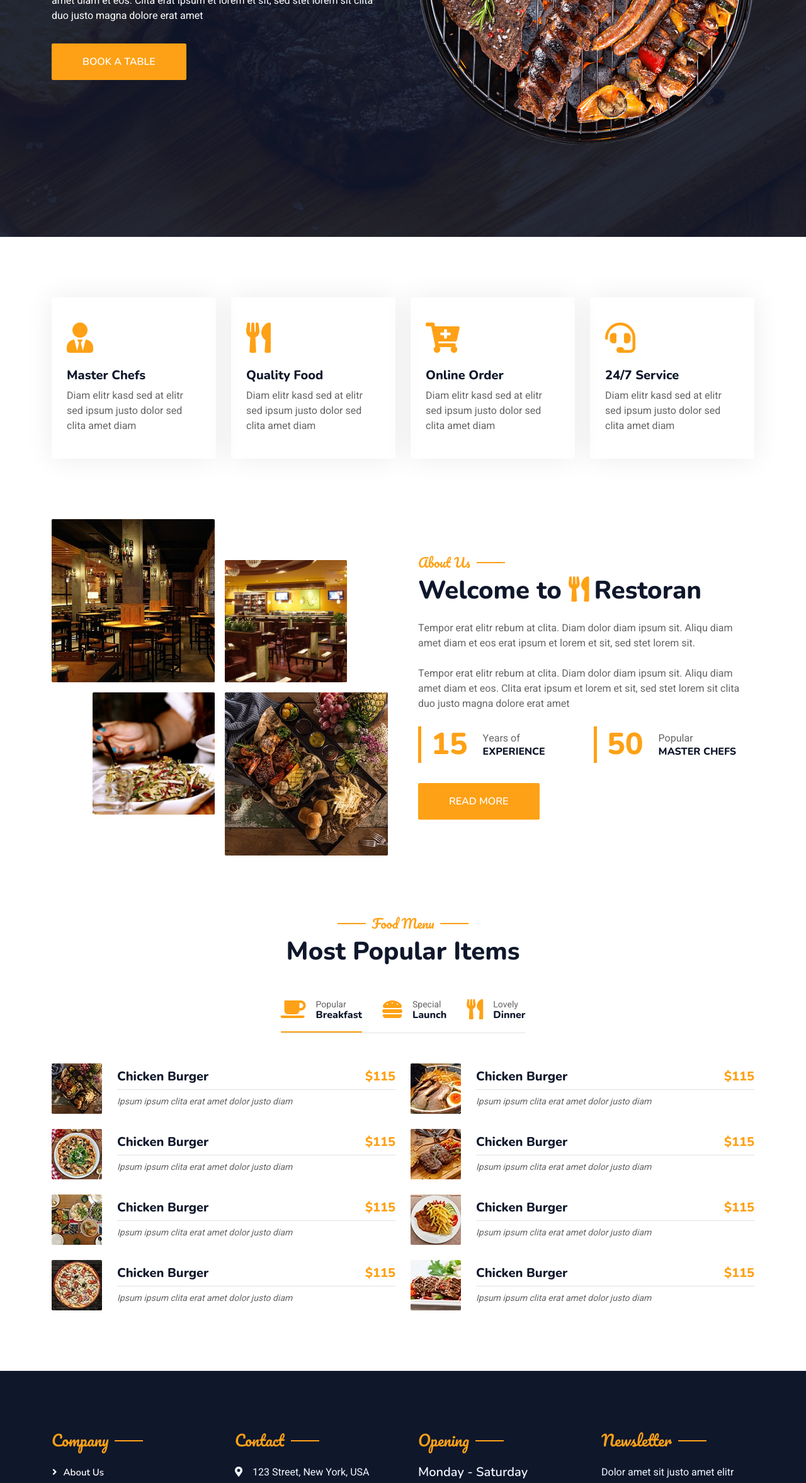
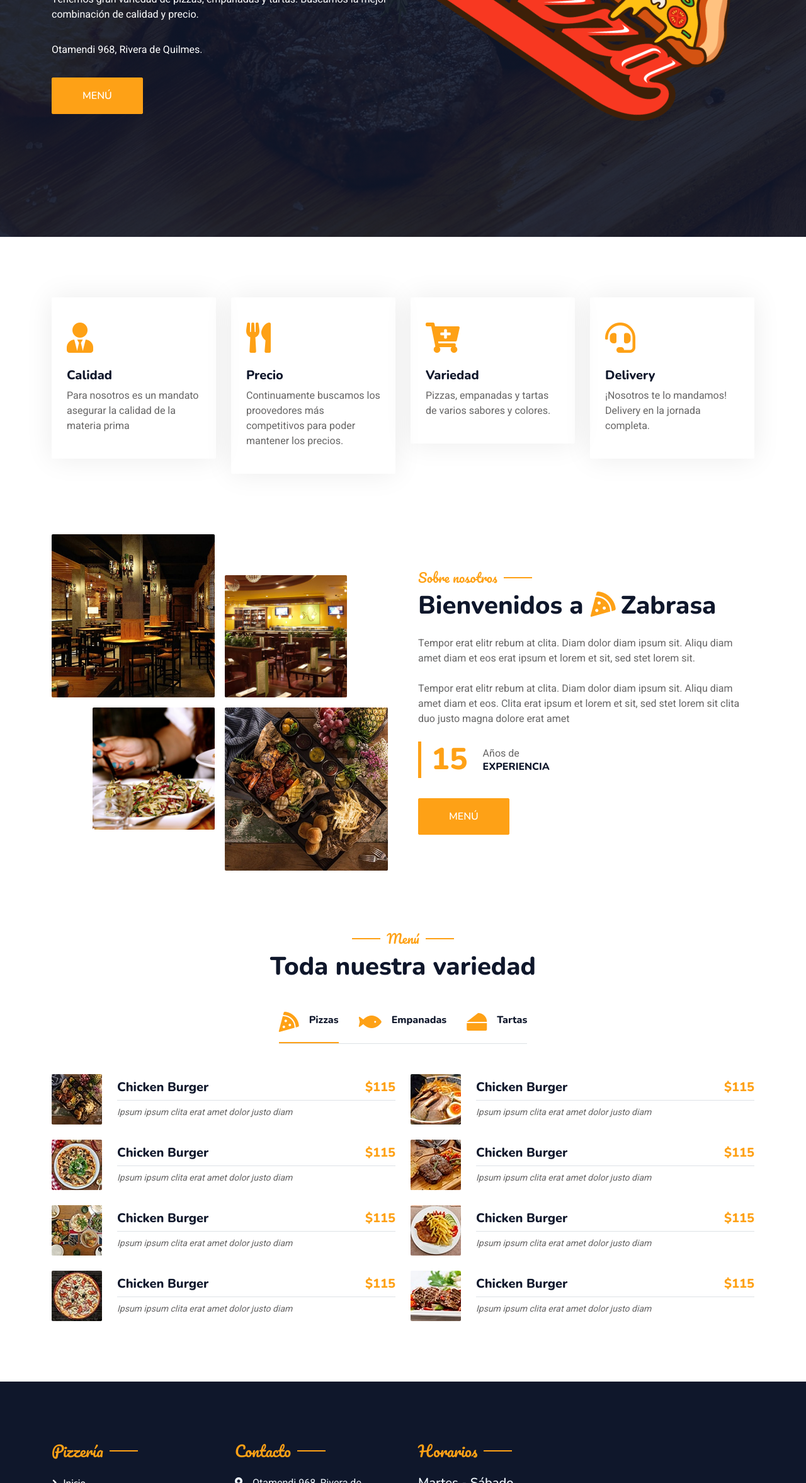
Before and after one commit to Amarillob/themewagon-restoran-pizzeria, a plain HTML site: page mvp/index.html in a window 1280 px wide. Shown: the part 446-2800 px from the top of the page at 63% size. Drawn offline with nearby package versions, Linux system fonts and the light colour scheme.

Commit message:
cambios generales

```diff
--- a/mvp/index.html
+++ b/mvp/index.html
@@ -3,7 +3,8 @@
 
 <head>
     <meta charset="utf-8">
-    <title>Restoran - Bootstrap Restaurant Template</title>
+    <title>Zabraza - Pizzas, empanadas y tartas</title>
+
     <meta content="width=device-width, initial-scale=1.0" name="viewport">
     <meta content="" name="keywords">
     <meta content="" name="description">
@@ -47,8 +48,12 @@
         <div class="container-xxl position-relative p-0">
             <nav class="navbar navbar-expand-lg navbar-dark bg-dark px-4 px-lg-5 py-3 py-lg-0">
                 <a href="" class="navbar-brand p-0">
-                    <h1 class="text-primary m-0"><i class="fa fa-utensils me-3"></i>Restoran</h1>
-                    <!-- <img src="img/logo.png" alt="Logo"> -->
+                    <h1 class="text-primary m-0">
+                        <i class="fa fa-pizza-slice"></i>
+                        Pizzería Zabraza
+                    </h1>
+
+
                 </a>
                 <button class="navbar-toggler" type="button" data-bs-toggle="collapse" data-bs-target="#navbarCollapse">
                     <span class="fa fa-bars"></span>
@@ -65,9 +70,17 @@
 
 
 
-                        <a href="index.html" class="nav-item nav-link active">Home</a>
-                        <a href="about.html" class="nav-item nav-link">About</a>
-                        <a href="menu.html" class="nav-item nav-link">Menu</a>
+                        <a href="index.html" class="nav-item nav-link active">Inicio</a>
+
+                        <a data-scroll class="nav-link" href="#about">Sobre</a>
+
+                        <a data-scroll class="nav-link" href="#menu">Menú</a>
+
+                        <a data-scroll class="nav-link" href="#contact">Contacto</a>
+
+
+
+
 
 
 
@@ -88,9 +101,13 @@
                                 <a href="testimonial.html" class="dropdown-item">Testimonial</a>
                             </div>
                         </div>
-                        <a href="contact.html" class="nav-item nav-link">Contact</a>
+                        <!--
+                            <a href="contact.html" class="nav-item nav-link">Contact</a>
+                        -->
                     </div>
-                    <a href="" class="btn btn-primary py-2 px-4">Book A Table</a>
+                    <!--
+                        <a href="" class="btn btn-primary py-2 px-4">Book A Table</a>
+                    -->
                 </div>
             </nav>
 
@@ -98,12 +115,21 @@
                 <div class="container my-5 py-5">
                     <div class="row align-items-center g-5">
                         <div class="col-lg-6 text-center text-lg-start">
-                            <h1 class="display-3 text-white animated slideInLeft">Enjoy Our<br>Delicious Meal</h1>
-                            <p class="text-white animated slideInLeft mb-4 pb-2">Tempor erat elitr rebum at clita. Diam dolor diam ipsum sit. Aliqu diam amet diam et eos. Clita erat ipsum et lorem et sit, sed stet lorem sit clita duo justo magna dolore erat amet</p>
-                            <a href="" class="btn btn-primary py-sm-3 px-sm-5 me-3 animated slideInLeft">Book A Table</a>
+                            <h1 class="display-3 text-white animated slideInLeft">Disfrutá<br>Nuestras<br>Promociones</h1>
+
+
+                            <p class="text-white animated slideInLeft mb-4 pb-2">
+                                Tenemos gran variedad de pizzas, empanadas y tartas. Buscamos la mejor combinación de calidad y precio.
+                            </p>
+                            <p class="text-white animated slideInLeft mb-4 pb-2">
+                                Otamendi 968, Rivera de Quilmes.
+                            </p>
+
+
+                                <a href="#menu" class="btn btn-primary py-sm-3 px-sm-5 me-3 animated slideInLeft">Menú</a>
                         </div>
                         <div class="col-lg-6 text-center text-lg-end overflow-hidden">
-                            <img class="img-fluid" src="img/hero.png" alt="">
+                            <img class="img-fluid" src="img/pizza.png" alt="">
                         </div>
                     </div>
                 </div>
@@ -119,8 +145,8 @@
                         <div class="service-item rounded pt-3">
                             <div class="p-4">
                                 <i class="fa fa-3x fa-user-tie text-primary mb-4"></i>
-                                <h5>Master Chefs</h5>
-                                <p>Diam elitr kasd sed at elitr sed ipsum justo dolor sed clita amet diam</p>
+                                <h5>Calidad</h5>
+                                <p>Para nosotros es un mandato asegurar la calidad de la materia prima</p>
                             </div>
                         </div>
                     </div>
@@ -128,8 +154,8 @@
                         <div class="service-item rounded pt-3">
                             <div class="p-4">
                                 <i class="fa fa-3x fa-utensils text-primary mb-4"></i>
-                                <h5>Quality Food</h5>
-                                <p>Diam elitr kasd sed at elitr sed ipsum justo dolor sed clita amet diam</p>
+                                <h5>Precio</h5>
+                                <p>Continuamente buscamos los proovedores más competitivos para poder mantener los precios.</p>
                             </div>
                         </div>
                     </div>
@@ -137,8 +163,8 @@
                         <div class="service-item rounded pt-3">
                             <div class="p-4">
                                 <i class="fa fa-3x fa-cart-plus text-primary mb-4"></i>
-                                <h5>Online Order</h5>
-                                <p>Diam elitr kasd sed at elitr sed ipsum justo dolor sed clita amet diam</p>
+                                <h5>Variedad</h5>
+                                <p>Pizzas, empanadas y tartas de varios sabores y colores.</p>
                             </div>
                         </div>
                     </div>
@@ -146,8 +172,9 @@
                         <div class="service-item rounded pt-3">
                             <div class="p-4">
                                 <i class="fa fa-3x fa-headset text-primary mb-4"></i>
-                                <h5>24/7 Service</h5>
-                                <p>Diam elitr kasd sed at elitr sed ipsum justo dolor sed clita amet diam</p>
+                                <h5>Delivery</h5>
+                                <p>¡Nosotros te lo mandamos! Delivery en la jornada completa.
+                                </p>
                             </div>
                         </div>
                     </div>
@@ -163,7 +190,7 @@
 
 
         <!-- About Start -->
-        <div class="container-xxl py-5">
+        <section class="container-xxl py-5" id="about">
             <div class="container">
                 <div class="row g-5 align-items-center">
                     <div class="col-lg-6">
@@ -183,8 +210,8 @@
                         </div>
                     </div>
                     <div class="col-lg-6">
-                        <h5 class="section-title ff-secondary text-start text-primary fw-normal">About Us</h5>
-                        <h1 class="mb-4">Welcome to <i class="fa fa-utensils text-primary me-2"></i>Restoran</h1>
+                        <h5 class="section-title ff-secondary text-start text-primary fw-normal">Sobre nosotros</h5>
+                        <h1 class="mb-4">Bienvenidos a <i class="fa fa-pizza-slice text-primary me-2"></i>Zabrasa</h1>
                         <p class="mb-4">Tempor erat elitr rebum at clita. Diam dolor diam ipsum sit. Aliqu diam amet diam et eos erat ipsum et lorem et sit, sed stet lorem sit.</p>
                         <p class="mb-4">Tempor erat elitr rebum at clita. Diam dolor diam ipsum sit. Aliqu diam amet diam et eos. Clita erat ipsum et lorem et sit, sed stet lorem sit clita duo justo magna dolore erat amet</p>
                         <div class="row g-4 mb-4">
@@ -192,11 +219,13 @@
                                 <div class="d-flex align-items-center border-start border-5 border-primary px-3">
                                     <h1 class="flex-shrink-0 display-5 text-primary mb-0" data-toggle="counter-up">15</h1>
                                     <div class="ps-4">
-                                        <p class="mb-0">Years of</p>
-                                        <h6 class="text-uppercase mb-0">Experience</h6>
+                                        <p class="mb-0">Años de</p>
+                                        <h6 class="text-uppercase mb-0">Experiencia</h6>
                                     </div>
                                 </div>
                             </div>
+
+                            <!--
                             <div class="col-sm-6">
                                 <div class="d-flex align-items-center border-start border-5 border-primary px-3">
                                     <h1 class="flex-shrink-0 display-5 text-primary mb-0" data-toggle="counter-up">50</h1>
@@ -206,47 +235,48 @@
                                     </div>
                                 </div>
                             </div>
+                            -->
                         </div>
-                        <a class="btn btn-primary py-3 px-5 mt-2" href="">Read More</a>
+                        <a class="btn btn-primary py-3 px-5 mt-2" href="#menu">Menú</a>
                     </div>
                 </div>
             </div>
-        </div>
+        </section>
         <!-- About End -->
 
         <!-- Menu Start -->
-        <div class="container-xxl py-5">
+        <section class="container-xxl py-5" id = "menu">
             <div class="container">
                 <div class="text-center wow fadeInUp" data-wow-delay="0.1s">
-                    <h5 class="section-title ff-secondary text-center text-primary fw-normal">Food Menu</h5>
-                    <h1 class="mb-5">Most Popular Items</h1>
+                    <h5 class="section-title ff-secondary text-center text-primary fw-normal">Menú</h5>
+                    <h1 class="mb-5">Toda nuestra variedad</h1>
                 </div>
                 <div class="tab-class text-center wow fadeInUp" data-wow-delay="0.1s">
                     <ul class="nav nav-pills d-inline-flex justify-content-center border-bottom mb-5">
                         <li class="nav-item">
                             <a class="d-flex align-items-center text-start mx-3 ms-0 pb-3 active" data-bs-toggle="pill" href="#tab-1">
-                                <i class="fa fa-coffee fa-2x text-primary"></i>
+                                <i class="fa fa-pizza-slice fa-2x text-primary"></i>
                                 <div class="ps-3">
-                                    <small class="text-body">Popular</small>
-                                    <h6 class="mt-n1 mb-0">Breakfast</h6>
+                                    <!--<small class="text-body">Popular</small>-->
+                                    <h6 class="mt-n1 mb-0">Pizzas</h6>
                                 </div>
                             </a>
                         </li>
                         <li class="nav-item">
                             <a class="d-flex align-items-center text-start mx-3 pb-3" data-bs-toggle="pill" href="#tab-2">
-                                <i class="fa fa-hamburger fa-2x text-primary"></i>
+                                <i class="fa fa-fish fa-2x text-primary"></i>
                                 <div class="ps-3">
-                                    <small class="text-body">Special</small>
-                                    <h6 class="mt-n1 mb-0">Launch</h6>
+                                    <!--<small class="text-body">Special</small>-->
+                                    <h6 class="mt-n1 mb-0">Empanadas</h6>
                                 </div>
                             </a>
                         </li>
                         <li class="nav-item">
                             <a class="d-flex align-items-center text-start mx-3 me-0 pb-3" data-bs-toggle="pill" href="#tab-3">
-                                <i class="fa fa-utensils fa-2x text-primary"></i>
+                                <i class="fa fa-cheese fa-2x text-primary"></i>
                                 <div class="ps-3">
-                                    <small class="text-body">Lovely</small>
-                                    <h6 class="mt-n1 mb-0">Dinner</h6>
+                                    <!--<small class="text-body">Lovely</small>-->
+                                    <h6 class="mt-n1 mb-0">Tartas</h6>
                                 </div>
                             </a>
                         </li>
@@ -555,47 +585,31 @@
                     </div>
                 </div>
             </div>
-        </div>
+        </section>
         <!-- Menu End -->
 
         <!-- Footer Start -->
-        <div class="container-fluid bg-dark text-light footer pt-5 mt-5 wow fadeIn" data-wow-delay="0.1s">
+        <section class="container-fluid bg-dark text-light footer pt-5 mt-5 wow fadeIn" data-wow-delay="0.1s"  id = "contact">
             <div class="container py-5">
                 <div class="row g-5">
                     <div class="col-lg-3 col-md-6">
-                        <h4 class="section-title ff-secondary text-start text-primary fw-normal mb-4">Company</h4>
-                        <a class="btn btn-link" href="">About Us</a>
-                        <a class="btn btn-link" href="">Contact Us</a>
-                        <a class="btn btn-link" href="">Reservation</a>
-                        <a class="btn btn-link" href="">Privacy Policy</a>
-                        <a class="btn btn-link" href="">Terms & Condition</a>
+                        <h4 class="section-title ff-secondary text-start text-primary fw-normal mb-4">Pizzería</h4>
+                        <a class="btn btn-link" href="">Inicio</a>
+                        <a class="btn btn-link" href="#about">Sobre</a>
+                        <a class="btn btn-link" href="#menu">Menú</a>
+                        <a class="btn btn-link" href="#contact">Contacto</a>
                     </div>
                     <div class="col-lg-3 col-md-6">
-                        <h4 class="section-title ff-secondary text-start text-primary fw-normal mb-4">Contact</h4>
-                        <p class="mb-2"><i class="fa fa-map-marker-alt me-3"></i>123 Street, New York, USA</p>
-                        <p class="mb-2"><i class="fa fa-phone-alt me-3"></i>+012 345 67890</p>
-                        <p class="mb-2"><i class="fa fa-envelope me-3"></i>info@example.com</p>
-                        <div class="d-flex pt-2">
-                            <a class="btn btn-outline-light btn-social" href=""><i class="fab fa-twitter"></i></a>
-                            <a class="btn btn-outline-light btn-social" href=""><i class="fab fa-facebook-f"></i></a>
-                            <a class="btn btn-outline-light btn-social" href=""><i class="fab fa-youtube"></i></a>
-                            <a class="btn btn-outline-light btn-social" href=""><i class="fab fa-linkedin-in"></i></a>
-                        </div>
+                        <h4 class="section-title ff-secondary text-start text-primary fw-normal mb-4">Contacto</h4>
+                        <p class="mb-2"><i class="fa fa-map-marker-alt me-3"></i>Otamendi 968, Rivera de Quilmes</p>
+                        <p class="mb-2"><i class="fa fa-phone-alt me-3"></i>1131791174</p>
                     </div>
                     <div class="col-lg-3 col-md-6">
-                        <h4 class="section-title ff-secondary text-start text-primary fw-normal mb-4">Opening</h4>
-                        <h5 class="text-light fw-normal">Monday - Saturday</h5>
-                        <p>09AM - 09PM</p>
-                        <h5 class="text-light fw-normal">Sunday</h5>
-                        <p>10AM - 08PM</p>
-                    </div>
-                    <div class="col-lg-3 col-md-6">
-                        <h4 class="section-title ff-secondary text-start text-primary fw-normal mb-4">Newsletter</h4>
-                        <p>Dolor amet sit justo amet elitr clita ipsum elitr est.</p>
-                        <div class="position-relative mx-auto" style="max-width: 400px;">
-                            <input class="form-control border-primary w-100 py-3 ps-4 pe-5" type="text" placeholder="Your email">
-                            <button type="button" class="btn btn-primary py-2 position-absolute top-0 end-0 mt-2 me-2">SignUp</button>
-                        </div>
+                        <h4 class="section-title ff-secondary text-start text-primary fw-normal mb-4">Horarios</h4>
+                        <h5 class="text-light fw-normal">Martes - Sábado</h5>
+                        <p>10AM - 15PM<br>19PM - 23PM</p>
+                        <h5 class="text-light fw-normal">Lunes y Domingo</h5>
+                        <p>19PM - 23PM</p>
                     </div>
                 </div>
             </div>
@@ -603,24 +617,17 @@
                 <div class="copyright">
                     <div class="row">
                         <div class="col-md-6 text-center text-md-start mb-3 mb-md-0">
-                            &copy; <a class="border-bottom" href="#">Your Site Name</a>, All Right Reserved.
+                            &copy; <a class="border-bottom" href="http://economistaentecnologia.com.ar">economistaentecnologia</a>, All Right Reserved.
 
 							<!--/*** This template is free as long as you keep the footer author’s credit link/attribution link/backlink. If you'd like to use the template without the footer author’s credit link/attribution link/backlink, you can purchase the Credit Removal License from "https://htmlcodex.com/credit-removal". Thank you for your support. ***/-->
 							Designed By <a class="border-bottom" href="https://htmlcodex.com">HTML Codex</a><br><br>
                             Distributed By <a class="border-bottom" href="https://themewagon.com" target="_blank">ThemeWagon</a>
                         </div>
-                        <div class="col-md-6 text-center text-md-end">
-                            <div class="footer-menu">
-                                <a href="">Home</a>
-                                <a href="">Cookies</a>
-                                <a href="">Help</a>
-                                <a href="">FQAs</a>
-                            </div>
-                        </div>
+
                     </div>
                 </div>
             </div>
-        </div>
+        </section>
         <!-- Footer End -->
 
 
```
Also changed, not shown: mvp/img/favicon.png (added), mvp/img/pizza.png (added).
